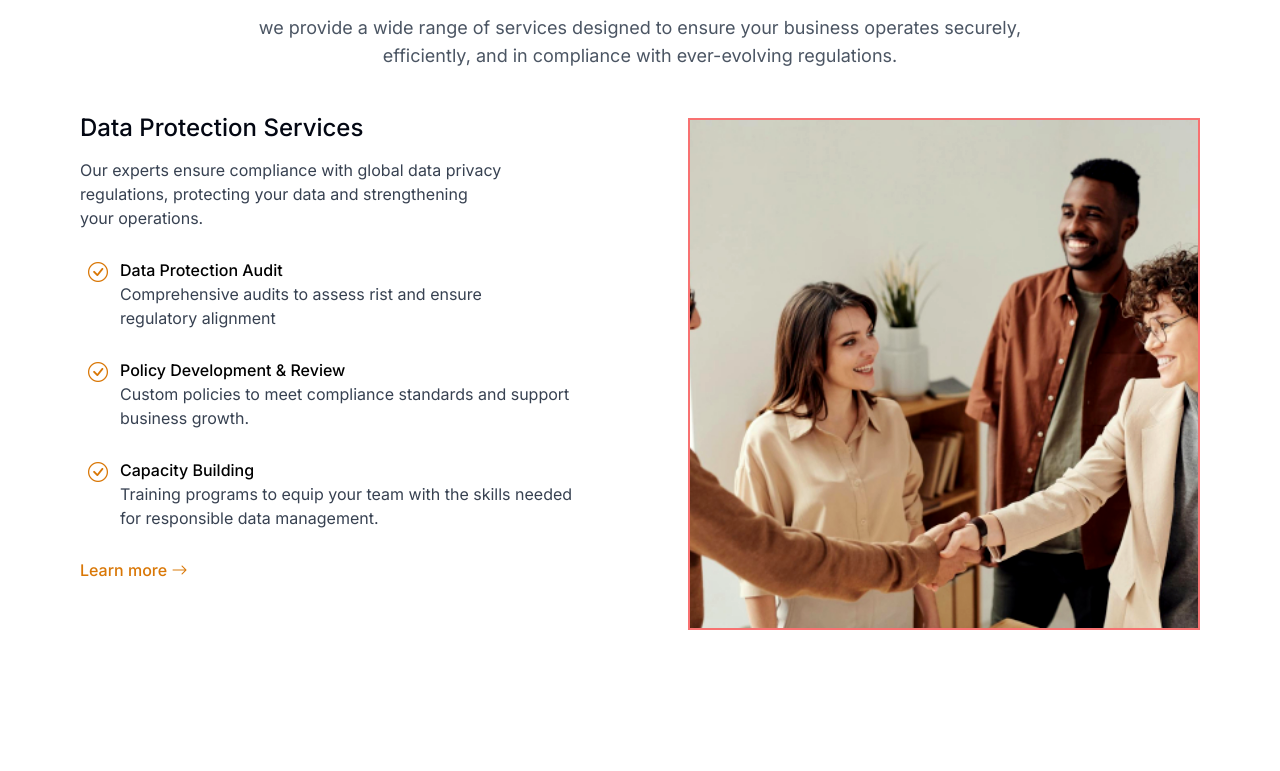
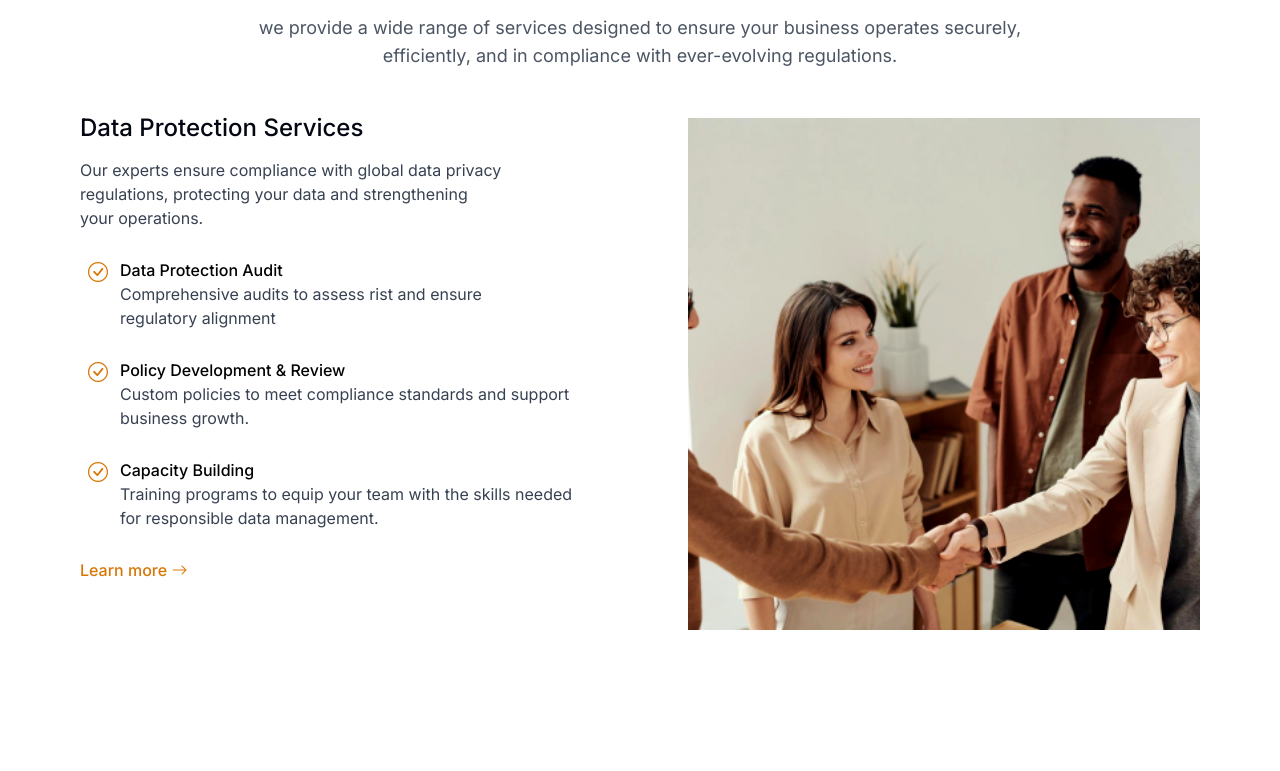
Before and after one commit to kizzylion/3consulting, a React (Vite) app: page / in a window 1280 px wide. Shown: the part 746-1517 px from the top of the page. Built offline with nearby package versions, Linux system fonts and the light colour scheme.

Commit message:
FEAT: REMOVED BORDER FROM IMAGE

```diff
--- a/src/components/pages/home/features-section.tsx
+++ b/src/components/pages/home/features-section.tsx
@@ -68,7 +68,7 @@ const Features: React.FC = () => {
                 Learn more <i className='bi bi-arrow-right'></i>{' '}
               </a>
             </div>
-            <div className='image-section lg:mt-0 aspect-video lg:aspect-square lg:size-full  border-2  border-red-400'>
+            <div className='image-section lg:mt-0 aspect-video lg:aspect-square lg:size-full '>
               <img
                 src={featImg1}
                 alt=''
```
